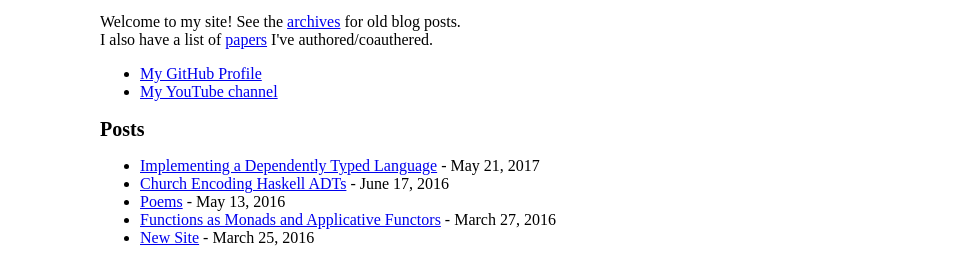
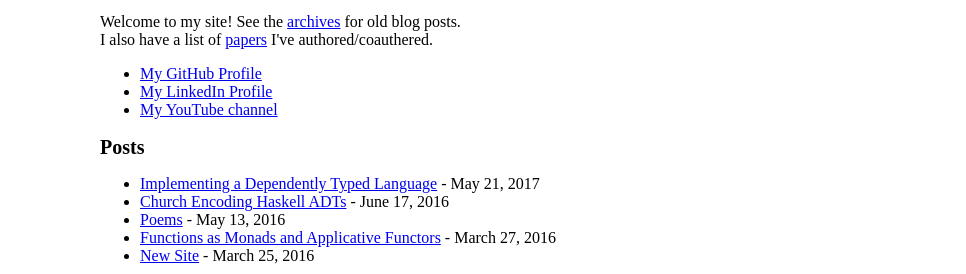
Before and after one commit to lambda-11235/lambda-11235.github.io, a plain HTML site: page index.html in a window 1280 px wide. Shown: the part 152-426 px from the top of the page, 0-966 px from the left. Drawn offline with Linux system fonts and the light colour scheme.

Commit message:
Added my LinkedIn account to main page.

```diff
--- a/index.html
+++ b/index.html
@@ -37,6 +37,7 @@
 
   <ul>
     <li><a href="https://github.com/lambda-11235">My GitHub Profile</a></li>
+    <li><a href="https://www.linkedin.com/in/taran-lynn/">My LinkedIn Profile</a></li>
     <li><a href="https://www.youtube.com/channel/UCcS_pZV9ZlV_dtqceT2Kczw">My
     YouTube channel</a></li>
   </ul>
```
